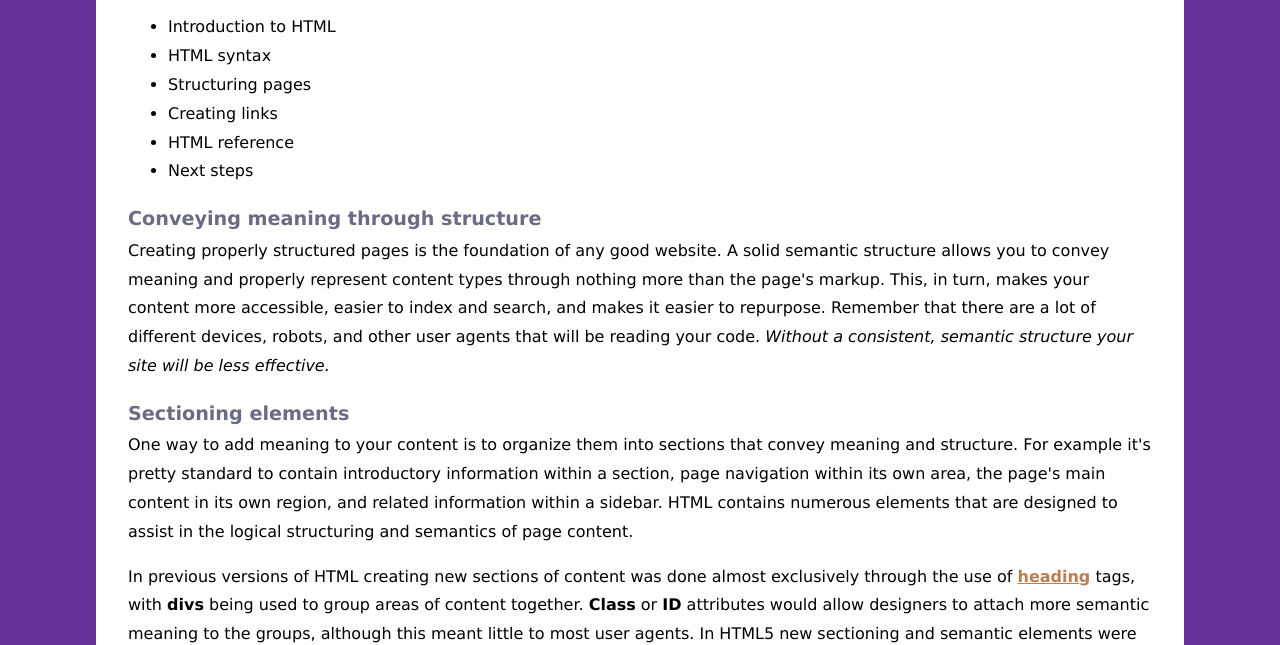
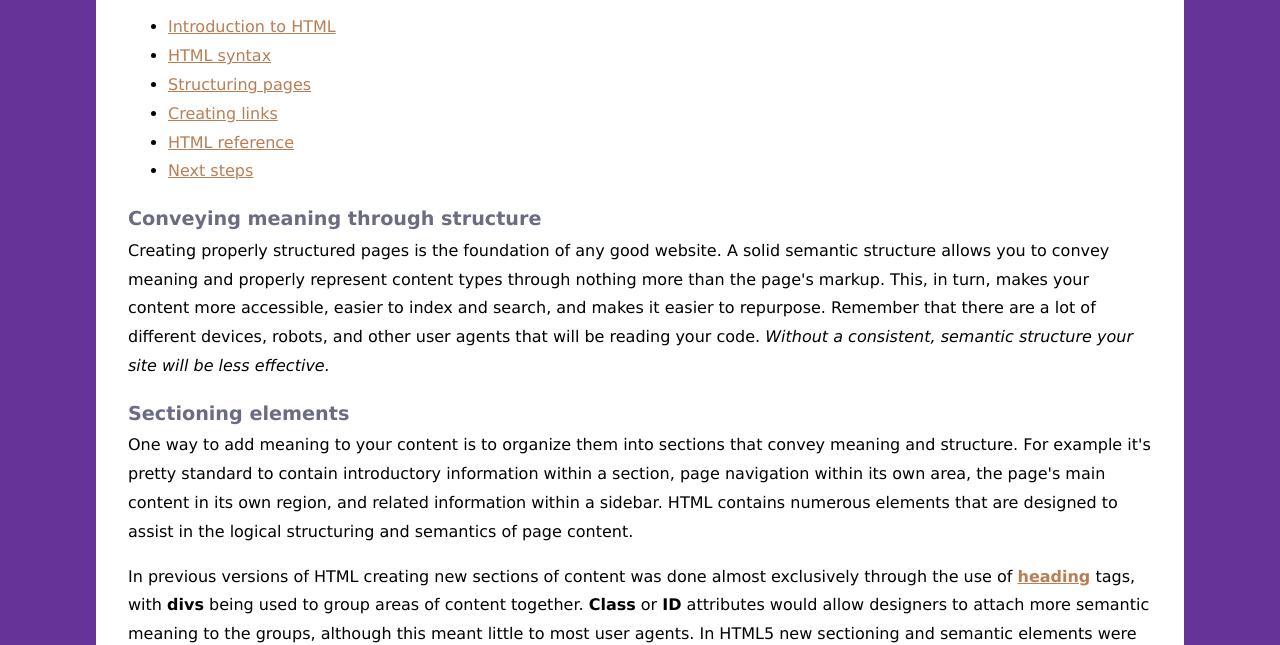
Before and after one commit to Mandrade6892/comp484-hw3-main, a plain HTML site: page structure.html in a window 1280 px wide. Shown: the part 156-801 px from the top of the page. Drawn offline with Linux system fonts and the light colour scheme.

Commit message:
- refactor nav links in structure.html page

```diff
--- a/structure.html
+++ b/structure.html
@@ -11,12 +11,12 @@
       <h2>Structuring Pages</h2>
       <nav role="navigation">
         <ul>
-          <li>Introduction to HTML</li>
-          <li>HTML syntax</li>
-          <li>Structuring pages</li>
-          <li>Creating links</li>
-          <li>HTML reference</li>
-          <li>Next steps</li>
+          <li><a href="index.html" title="Introduction to HTML">Introduction to HTML</a></li>
+          <li><a href="syntax.html" title="HTML syntax">HTML syntax</a></li>
+          <li><a href="structure.html" title="Structuring pages">Structuring pages</a></li>
+          <li><a href="links.html" title="Creating links">Creating links</a></li>
+          <li><a href="reference.html" title="HTML reference">HTML reference</a></li>
+          <li><a href="next.html" title="Next steps">Next steps</a></li>
         </ul>
       </nav>
     </header>
```
